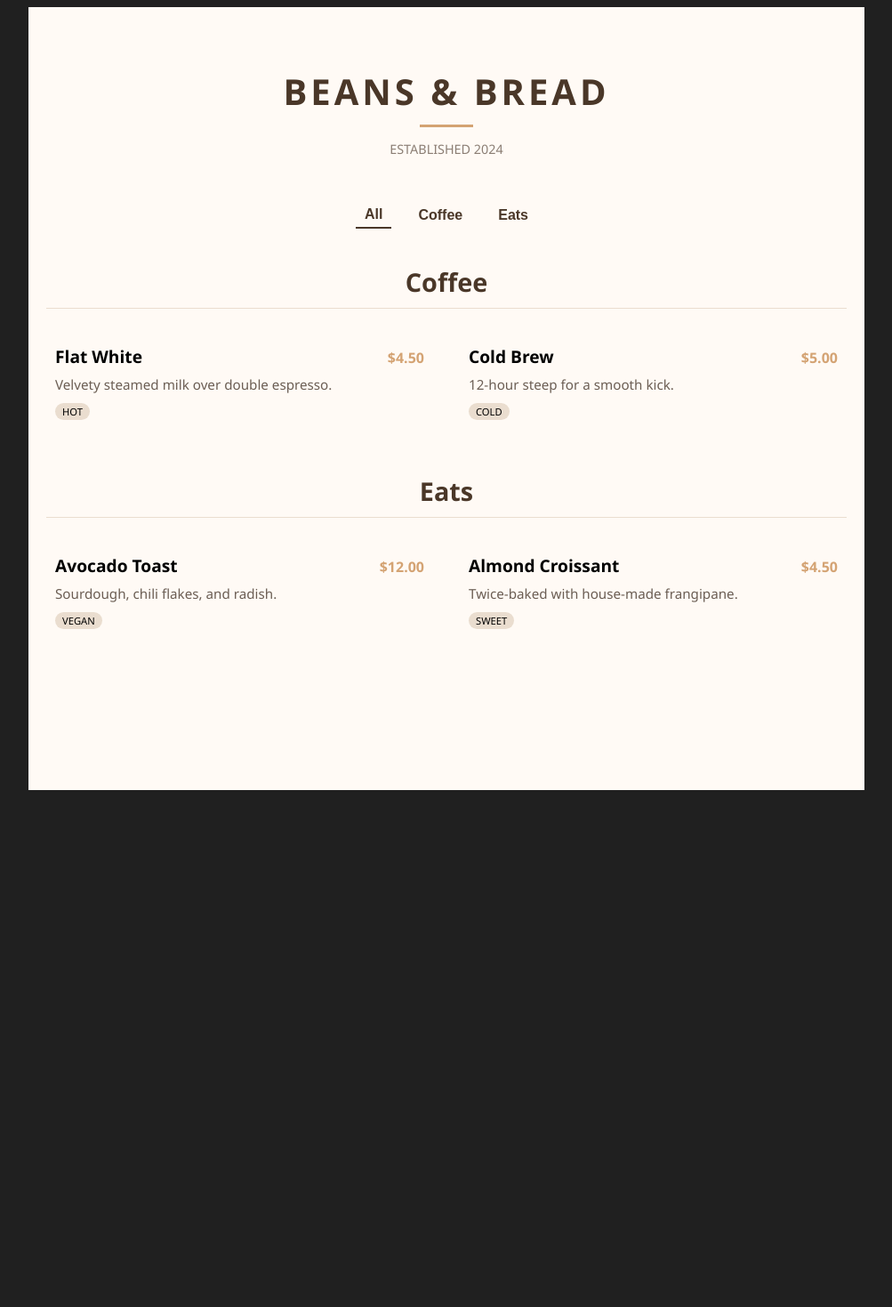
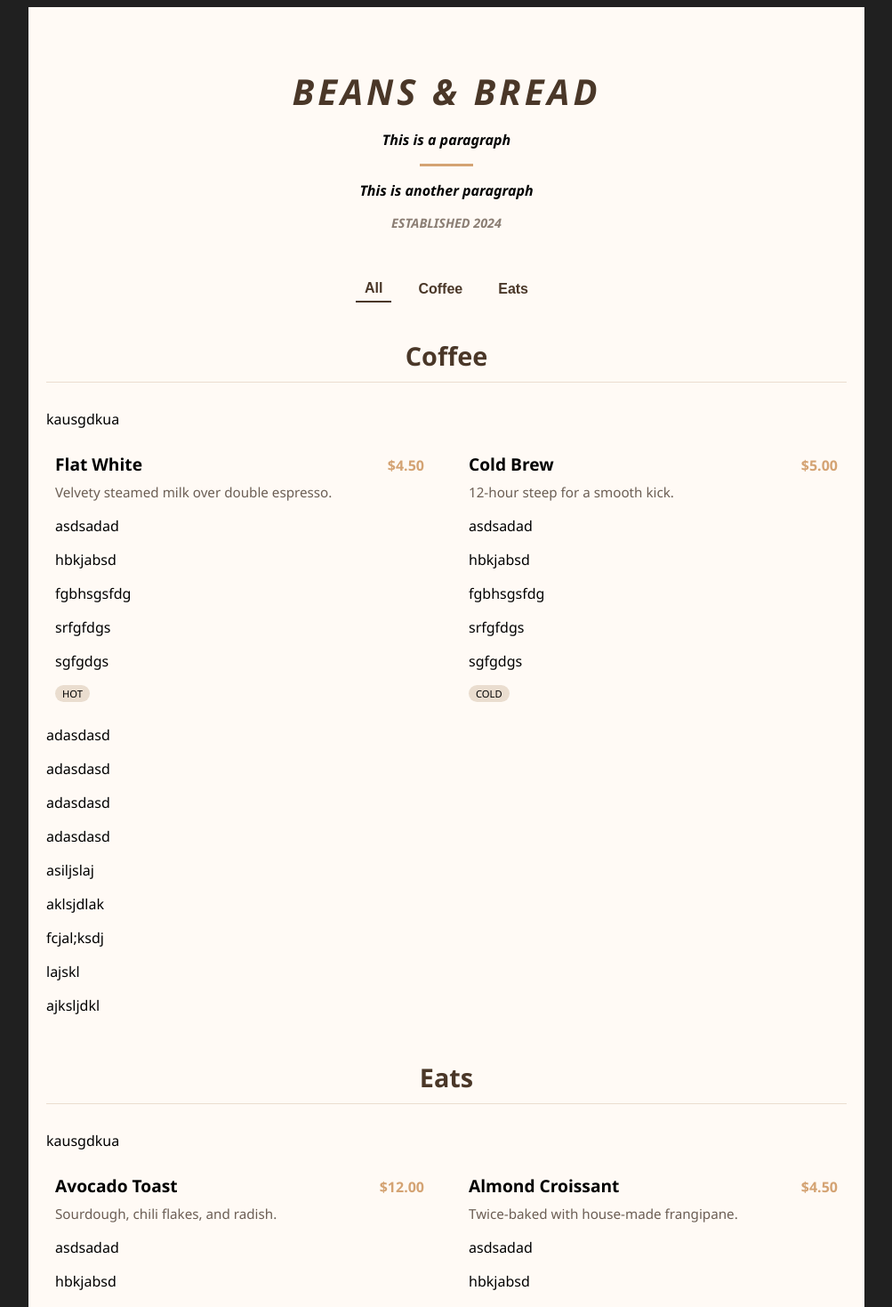
Before and after one commit to ASuarez18/cafe-website, a React (Vite) app: page / in a window 1280 px wide. Shown: the top 1469 px of the page at 89% size, without its empty margins (138-1141 px from the left). Before the commit the page ends 896 px from the top, so only its background shows below. Built offline with nearby package versions, Linux system fonts and the light colour scheme.

Commit message:
changes done to files

```diff
--- a/src/App.css
+++ b/src/App.css
@@ -12,6 +12,8 @@
 .header {
   text-align: center;
   margin-bottom: 50px;
+  font-weight: bold;
+  font-style: italic;
 }
 
 .title {
--- a/src/components/Header.jsx
+++ b/src/components/Header.jsx
@@ -1,12 +1,14 @@
-import React from 'react'
+import React from "react";
 
 // 1. Mako
 const Header = ({ name, tagline }) => (
- <header className="header">
+  <header className="header">
     <h1 className="title">{name}</h1>
+    <p>This is a paragraph</p>
     <div className="divider"></div>
+    <p>This is another paragraph</p>
     <p className="tagline">{tagline}</p>
   </header>
 );
 
-export default Header
+export default Header;
--- a/src/components/MenuCategory.jsx
+++ b/src/components/MenuCategory.jsx
@@ -5,11 +5,21 @@ import MenuItem from './MenuItem';
 const MenuCategory = ({ category, items }) => (
   <section className="category-section">
   <h2 className="category-title">{category}</h2>
+  <p>kausgdkua</p>
   <div className="menu-grid">
     {items.map((item, index) => (
       <MenuItem key={index} {...item} />
     ))}
   </div>
+  <p>adasdasd</p>
+  <p>adasdasd</p>
+  <p>adasdasd</p>
+  <p>adasdasd</p>
+  <p>asiljslaj</p>
+  <p>aklsjdlak</p>
+  <p>fcjal;ksdj</p>
+  <p>lajskl</p>
+  <p>ajksljdkl</p>
 </section>
 );
 
--- a/src/components/MenuItem.jsx
+++ b/src/components/MenuItem.jsx
@@ -9,6 +9,11 @@ const MenuItem = ({ name, price, description, tags }) => (
       <span className="item-price">${price}</span>{" "}
     </div>
     <p className="item-desc">{description}</p>{" "}
+    <p>asdsadad</p>
+    <p>hbkjabsd</p>
+    <p>fgbhsgsfdg</p>
+    <p>srfgfdgs</p>
+    <p>sgfgdgs</p>
     {tags && (
       <div className="tag-container">
         {" "}
```
